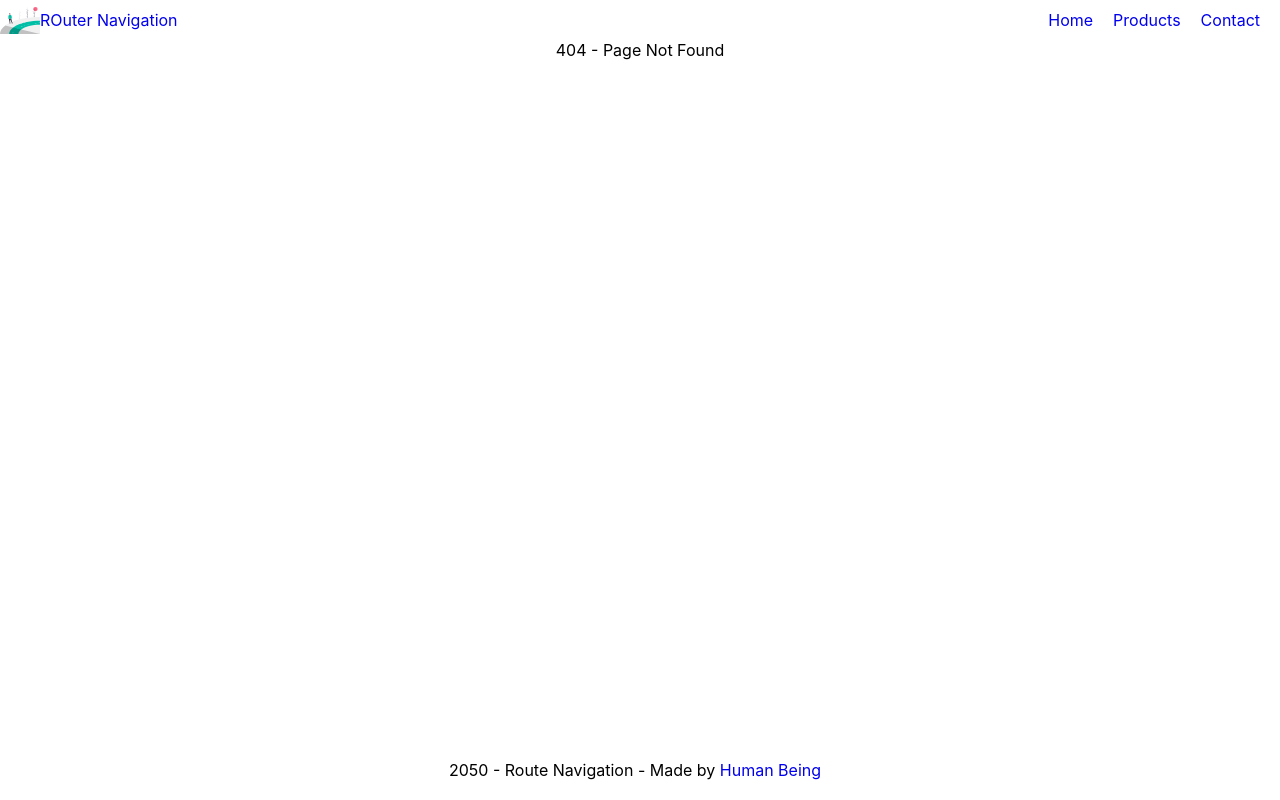
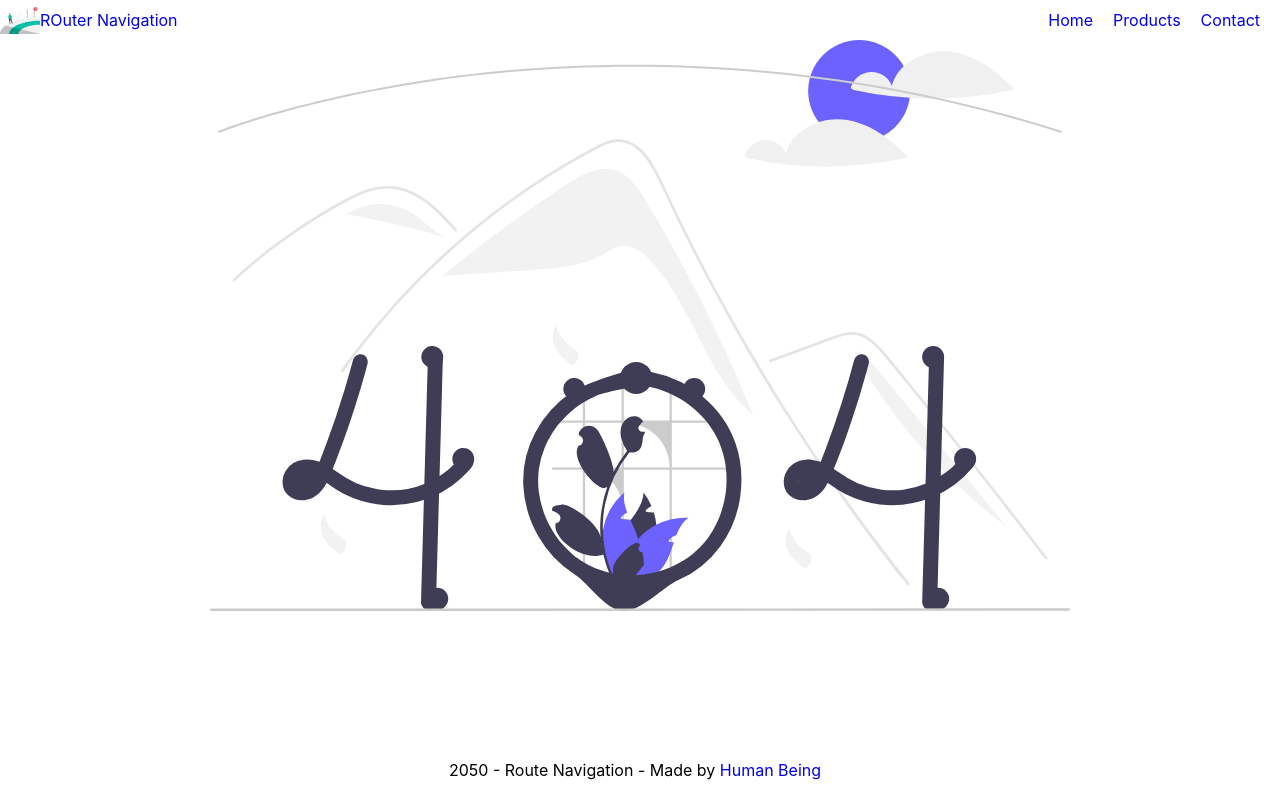
Before and after one commit to anshul-bheniye/react-router-practice, a React (Create React App) app: page /pagenotfound in a window 1280 px wide. Before the commit this address had no page. Built offline with nearby package versions, Linux system fonts and the light colour scheme.

Commit message:
add img to component

```diff
--- a/src/components/PageNotFound.js
+++ b/src/components/PageNotFound.js
@@ -1,7 +1,9 @@
-import React from 'react'
+import NotFound from '../pnf.svg'
 
 export const PageNotFound = () => {
   return (
-    <div>404 - Page Not Found</div>
+    <div>
+      <img src={NotFound} alt="404" />
+    </div>
   )
 }
```
